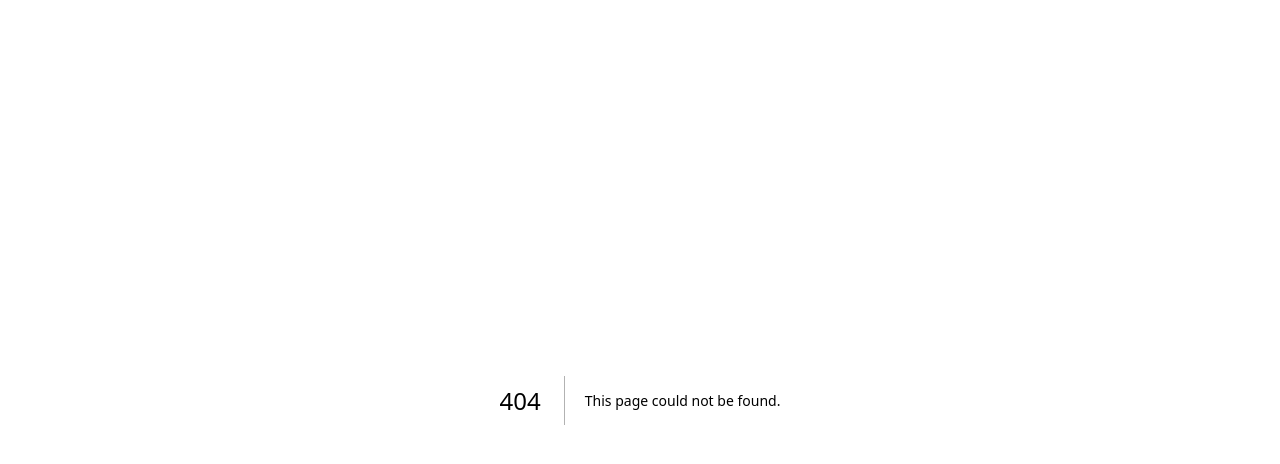
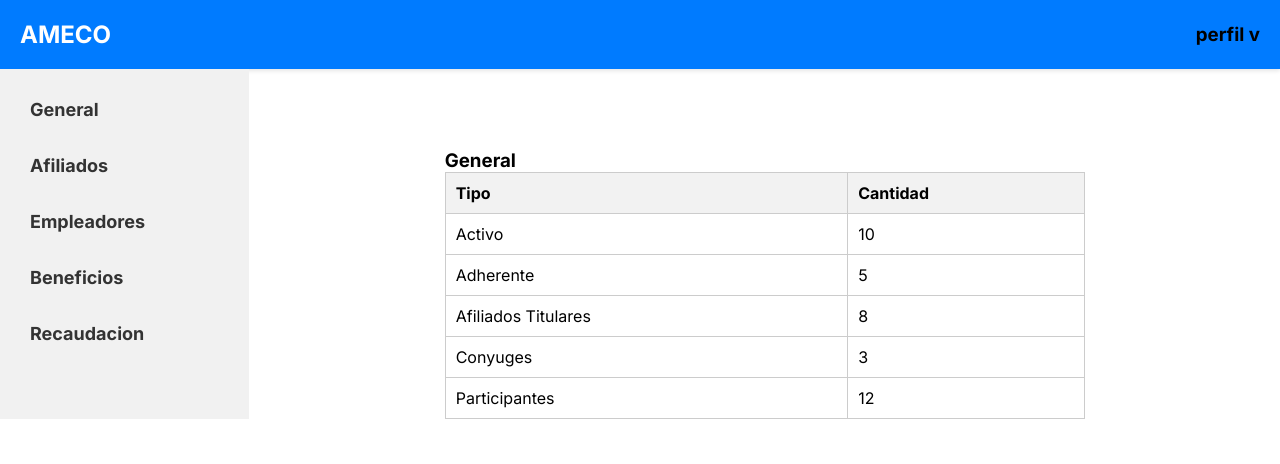
Before and after one commit to Pablo3360/nextjs-ameco, a Next.js app: page /dashboard in a window 1280 px wide. Before the commit this address had no page. Shown: the top 464 px of the page. Built offline with nearby package versions, Linux system fonts and the light colour scheme.

Commit message:
dashboard layout y tabla gral.

```diff
--- /dev/null
+++ b/app/dashboard/layout.js
@@ -0,0 +1,16 @@
+import Nav from "@/components/Nav/nav.js"
+import Header from "@/components/header/header"
+
+export default function DashboardLayout({
+    children,
+  }) {
+    return (
+      <section>
+            <Header/>
+            <div className="dashboard-layout">
+                <Nav/>
+                {children}
+            </div>
+      </section>
+    )
+  }
--- /dev/null
+++ b/app/dashboard/page.js
@@ -0,0 +1,23 @@
+import React from 'react'
+import GeneralTable from '@/components/dashboard/general-table/generalTable';
+import styles from './page.module.css'
+
+export default function Dashboard() {
+
+  const datosAfiliados = [
+    { type: 'Activo', amount: 10 },
+    { type: 'Adherente', amount: 5 },
+    { type: 'Afiliados Titulares', amount: 8 },
+    { type: 'Conyuges', amount: 3 },
+    { type: 'Participantes', amount: 12 }
+  ];
+
+  return (
+    <div className={styles.container}>
+      <div className={styles.content}>
+        <h3>General</h3>
+        <GeneralTable datos={datosAfiliados}/>
+      </div>
+    </div>
+  )
+}
--- /dev/null
+++ b/app/dashboard/page.module.css
@@ -0,0 +1,8 @@
+.container{
+    width: 100%;
+}
+.content{
+    width: 40rem;
+    margin: auto;
+    margin-top: 5rem;
+}
--- a/app/globals.css
+++ b/app/globals.css
@@ -2,3 +2,7 @@
   margin: 0;
   box-sizing: border-box;
 }
+
+.dashboard-layout{
+  display: flex;
+}
--- a/app/layout.js
+++ b/app/layout.js
@@ -11,7 +11,9 @@ export const metadata = {
 export default function RootLayout({ children }) {
   return (
     <html lang="en">
-      <body className={inter.className}>{children}</body>
+      <body className={inter.className}>
+        <div>{children}</div>
+      </body>
     </html>
   )
 }
--- /dev/null
+++ b/components/Nav/nav.js
@@ -0,0 +1,14 @@
+import React from 'react'
+import styles from './nav.module.css'
+
+export default function Nav() {
+  return (
+    <div className={styles.sidebar}>
+        <h4>General</h4>
+        <h4>Afiliados</h4>
+        <h4>Empleadores</h4>
+        <h4>Beneficios</h4>
+        <h4>Recaudacion</h4>
+    </div>
+  )
+}
--- /dev/null
+++ b/components/Nav/nav.module.css
@@ -0,0 +1,30 @@
+/* .sidebar{
+    display: flex;
+    flex-direction: column;
+    background-color: white;
+    width: 20%;
+    height: 100vh;
+}
+.sidebar>h4{
+    margin: 10px;
+} */
+
+.sidebar {
+    background-color: #f1f1f1;
+    width: 300px;
+    padding: 20px;
+  }
+
+  .sidebar>h4 {
+    color: #333;
+    font-size: 18px;
+    font-weight: bold;
+    cursor: pointer;
+    transition: background-color 0.3s ease;
+    padding: 10px;
+    margin-bottom: 15px;
+  }
+
+  .sidebar>h4:hover {
+    background-color: #ddd;
+  }
--- /dev/null
+++ b/components/dashboard/general-table/general-table.module.css
@@ -0,0 +1,18 @@
+.table {
+    width: 100%;
+    border-collapse: collapse;
+}
+
+.headerCell {
+    background: #f2f2f2;
+    padding: 10px;
+    border: 1px solid #ccc;
+    font-weight: bold;
+    text-align: left;
+}
+
+.cell {
+    padding: 10px;
+    border: 1px solid #ccc;
+    text-align: left;
+}
--- /dev/null
+++ b/components/dashboard/general-table/generalTable.js
@@ -0,0 +1,25 @@
+import React from 'react';
+import styles from './general-table.module.css'
+
+const GeneralTable = ({ datos }) => {
+  return (
+    <table className={styles.table}>
+      <thead>
+        <tr>
+          <th className={styles.headerCell}>Tipo</th>
+          <th className={styles.headerCell}>Cantidad</th>
+        </tr>
+      </thead>
+      <tbody>
+        {datos.map((row, index) => (
+          <tr key={index}>
+            <td className={styles.cell}>{row.type}</td>
+            <td className={styles.cell}>{row.amount}</td>
+          </tr>
+        ))}
+      </tbody>
+    </table>
+  );
+};
+
+export default GeneralTable;
--- /dev/null
+++ b/components/header/header.js
@@ -0,0 +1,11 @@
+import React from 'react'
+import styles from './header.module.css'
+
+export default function Header() {
+  return (
+    <div className={styles.container}>
+        <h1 className={styles.title}>AMECO</h1>
+        <h3>perfil v</h3>
+    </div>
+  )
+}
--- /dev/null
+++ b/components/header/header.module.css
@@ -0,0 +1,14 @@
+.container {
+    background-color: #007bff;
+    box-shadow: 0px 2px 4px rgba(0, 0, 0, 0.1);
+    width: 100%;
+    padding: 20px;
+    display: flex;
+    justify-content: space-between;
+    align-items: center;
+}
+.title {
+    font-size: 24px;
+    color: #fff;
+    margin-bottom: 0;
+}
```
Also changed, not shown: 1 other file (tests, documents, lock files or other folders).
